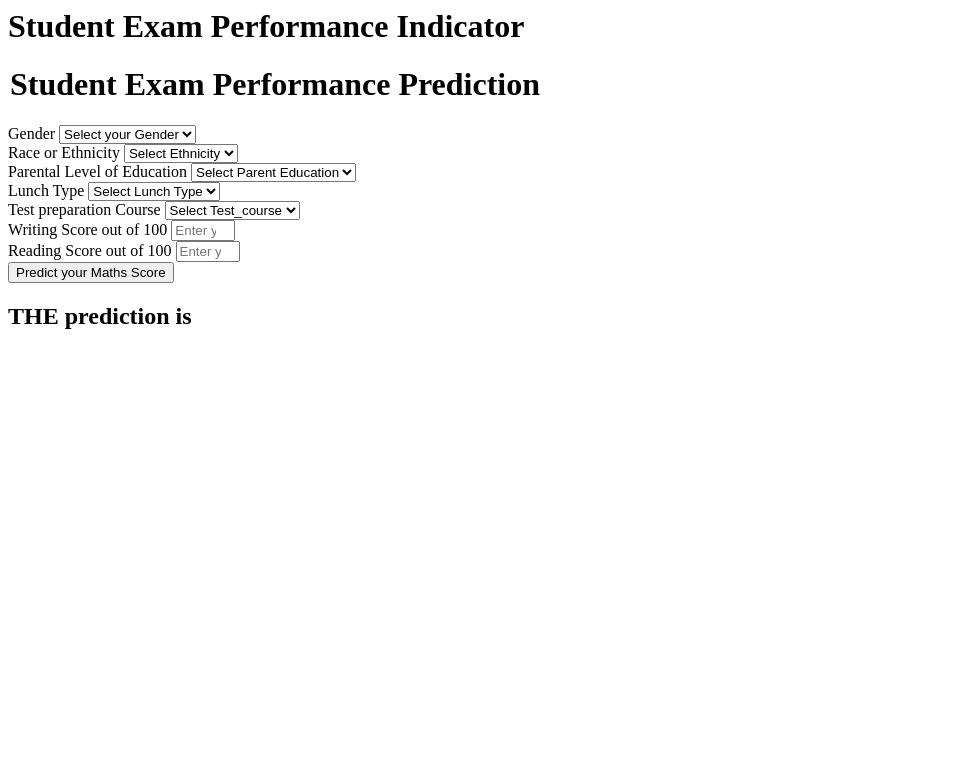
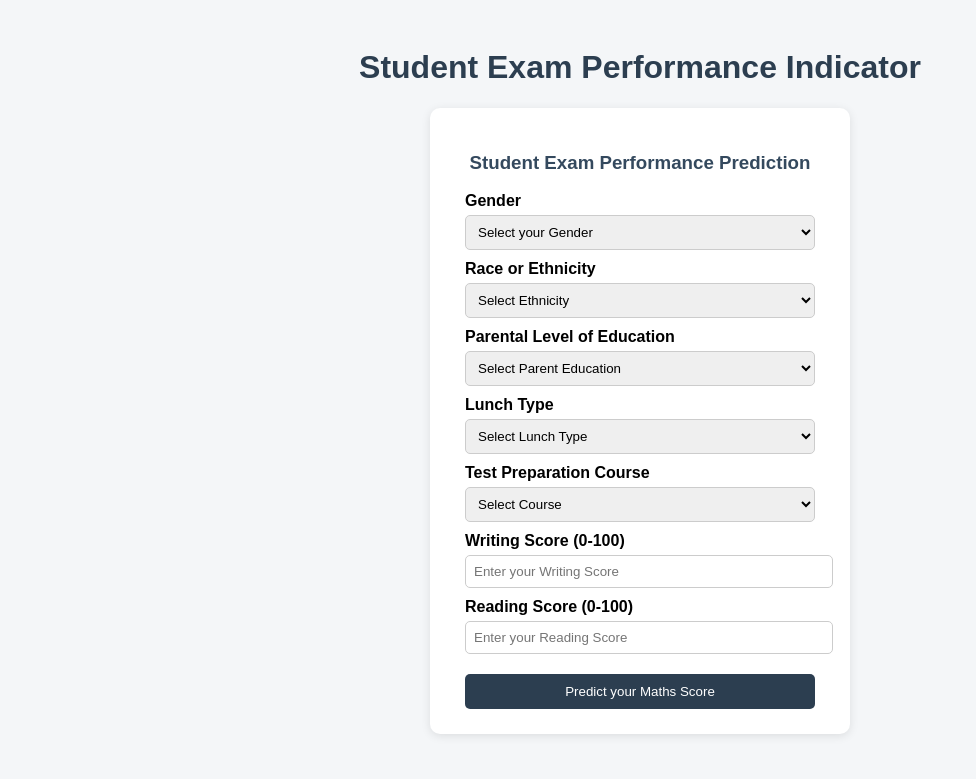
Before and after one commit to shreeyashl333/End-to-End-ML_StudentPerformancePrediction, a Flask app: page /predictdata in a window 1280 px wide. Shown: the top 779 px of the page, without its empty margins (0-976 px from the left). Run offline with Flask 3, Linux system fonts and the light colour scheme.

Commit message:
html final

```diff
--- a/templates/home.html
+++ b/templates/home.html
@@ -1,111 +1,128 @@
-<html>
+<!DOCTYPE html>
+<html lang="en">
+<head>
+    <meta charset="UTF-8">
+    <meta name="viewport" content="width=device-width, initial-scale=1.0">
+    <title>Student Exam Performance Indicator</title>
+    <style>
+        body {
+            font-family: Arial, sans-serif;
+            background-color: #f4f6f8;
+            display: flex;
+            flex-direction: column;
+            align-items: center;
+            justify-content: center;
+            padding: 20px;
+        }
+
+        h1 {
+            color: #2c3e50;
+            text-align: center;
+        }
+
+        form {
+            background-color: white;
+            padding: 25px 35px;
+            border-radius: 10px;
+            box-shadow: 0 2px 10px rgba(0,0,0,0.1);
+            width: 350px;
+        }
+
+        label {
+            font-weight: bold;
+            display: block;
+            margin-top: 10px;
+        }
+
+        select, input {
+            width: 100%;
+            padding: 8px;
+            margin-top: 5px;
+            border-radius: 5px;
+            border: 1px solid #ccc;
+        }
+
+        .btn {
+            margin-top: 20px;
+            width: 100%;
+            background-color: #2c3e50;
+            color: white;
+            border: none;
+            padding: 10px;
+            border-radius: 5px;
+            cursor: pointer;
+        }
+
+        .btn:hover {
+            background-color: #1a242f;
+        }
+
+        h2 {
+            color: #16a085;
+            text-align: center;
+            margin-top: 20px;
+        }
+    </style>
+</head>
 <body>
-    <div class="login">
     <h1>Student Exam Performance Indicator</h1>
 
-       <form action="{{ url_for('predict_datapoint')}}" method="post">
-        <h1>
-            <legend>Student Exam Performance Prediction</legend>
-        </h1>
-        <div class="mb-3">
-            <label class="form-label">Gender</label>
-            <select class="form-control" name="gender" placeholder="Enter you Gender" required>
-                <option class="placeholder" selected disabled value="">Select your Gender</option>
-                <option value="male">
-                    Male
-                </option>
-                <option value="female">
-                    Female
-                </option>
+    <form action="{{ url_for('predict_datapoint') }}" method="post">
+        <h3 style="text-align:center; color:#34495e;">Student Exam Performance Prediction</h3>
+
+        <label>Gender</label>
+        <select name="gender" required>
+            <option selected disabled value="">Select your Gender</option>
+            <option value="male">Male</option>
+            <option value="female">Female</option>
         </select>
-        </div>
-        <div class="mb-3">
-            <label class="form-label">Race or Ethnicity</label>
-            <select class="form-control" name="ethnicity" placeholder="Enter you ethnicity" required>
-                <option class="placeholder" selected disabled value="">Select Ethnicity</option>
-                <option value="group A">
-                    Group A
-                </option>
-                <option value="group B">
-                    Group B
-                </option>
-                <option value="group C">
-                    Group C
-                </option>
-                <option value="group D">
-                    Group D
-                </option>
-                <option value="group E">
-                    Group E
-                </option>
+
+        <label>Race or Ethnicity</label>
+        <select name="ethnicity" required>
+            <option selected disabled value="">Select Ethnicity</option>
+            <option value="group A">Group A</option>
+            <option value="group B">Group B</option>
+            <option value="group C">Group C</option>
+            <option value="group D">Group D</option>
+            <option value="group E">Group E</option>
         </select>
-        </div>
-        <div class="mb-3">
-            <label class="form-label">Parental Level of Education</label>
-            <select class="form-control" name="parental_level_of_education"
-                placeholder="Enter you Parent Education" required>
-                <option class="placeholder" selected disabled value="">Select Parent Education</option>
-                <option value="associate's degree">
-                    associate's degree
-                </option>
-                <option value="bachelor's degree">
-                    bachelor's degree
-                </option>
-                <option value="high school">
-                    high school
-                </option>
-                <option value="master's degree">
-                    master's degree
-                </option>
-                <option value="some college">
-                    some college
-                </option>
-                <option value="some high school">
-                    some high school
-                </option>
+
+        <label>Parental Level of Education</label>
+        <select name="parental_level_of_education" required>
+            <option selected disabled value="">Select Parent Education</option>
+            <option value="associate's degree">Associate's Degree</option>
+            <option value="bachelor's degree">Bachelor's Degree</option>
+            <option value="high school">High School</option>
+            <option value="master's degree">Master's Degree</option>
+            <option value="some college">Some College</option>
+            <option value="some high school">Some High School</option>
         </select>
-        </div>
-        <div class="mb-3">
-            <label class="form-label">Lunch Type</label>
-            <select class="form-control" name="lunch" placeholder="Enter you Lunch" required>
-                <option class="placeholder" selected disabled value="">Select Lunch Type</option>
-                <option value="free/reduced">
-                    free/reduced
-                </option>
-                <option value="standard">
-                    standard
-                </option>
+
+        <label>Lunch Type</label>
+        <select name="lunch" required>
+            <option selected disabled value="">Select Lunch Type</option>
+            <option value="free/reduced">Free/Reduced</option>
+            <option value="standard">Standard</option>
         </select>
-        </div>
-        <div class="mb-3">
-            <label class="form-label">Test preparation Course</label>
-            <select class="form-control" name="test_preparation_course" placeholder="Enter you Course"
-                required>
-                <option class="placeholder" selected disabled value="">Select Test_course</option>
-                <option value="none">
-                    None
-                </option>
-                <option value="completed">
-                    Completed
-                </option>
+
+        <label>Test Preparation Course</label>
+        <select name="test_preparation_course" required>
+            <option selected disabled value="">Select Course</option>
+            <option value="none">None</option>
+            <option value="completed">Completed</option>
         </select>
-        </div>
-        <div class="mb-3">
-            <label class="form-label">Writing Score out of 100</label>
-            <input class="form-control" type="number" name="reading_score"
-                placeholder="Enter your Reading score" min='0' max='100' />
-        </div>
-        <div class="mb-3">
-            <label class="form-label">Reading Score out of 100</label>
-            <input class="form-control" type="number" name="writing_score"
-                placeholder="Enter your Reading Score" min='0' max='100' />
-        </div>
-        <div class="mb-3">
-            <input class="btn btn-primary" type="submit" value="Predict your Maths Score" required />
-        </div>
+
+        <label>Writing Score (0-100)</label>
+        <input type="number" name="writing_score" min="0" max="100" placeholder="Enter your Writing Score" required>
+
+        <label>Reading Score (0-100)</label>
+        <input type="number" name="reading_score" min="0" max="100" placeholder="Enter your Reading Score" required>
+
+        <input class="btn" type="submit" value="Predict your Maths Score">
     </form>
-    <h2>
-       THE  prediction is {{results}}
-    </h2>
-   <body>
+
+    {% if results %}
+    <h2>Math Score Prediction: {{ results|round(0)|int }}</h2>
+    {% endif %}
+</body>
 </html>
```
Lines whose indentation alone changed are shown as unchanged.
